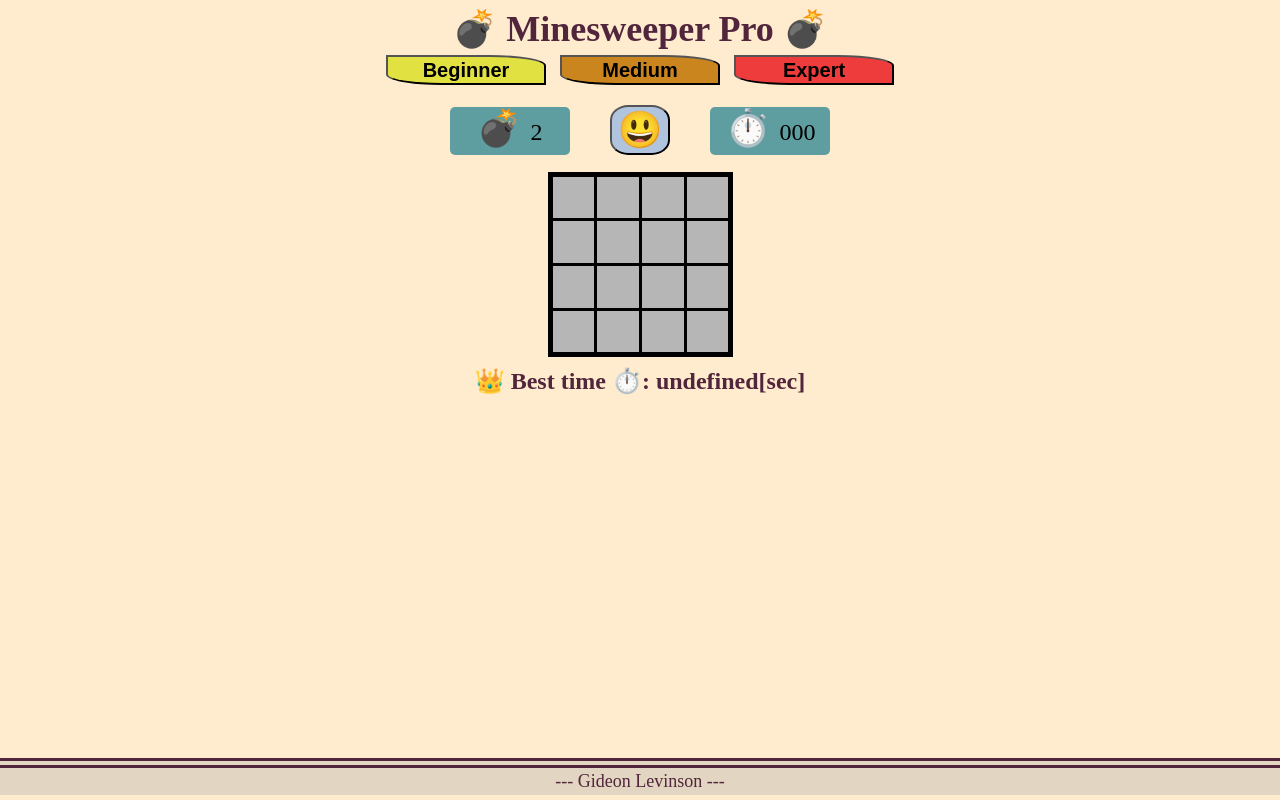
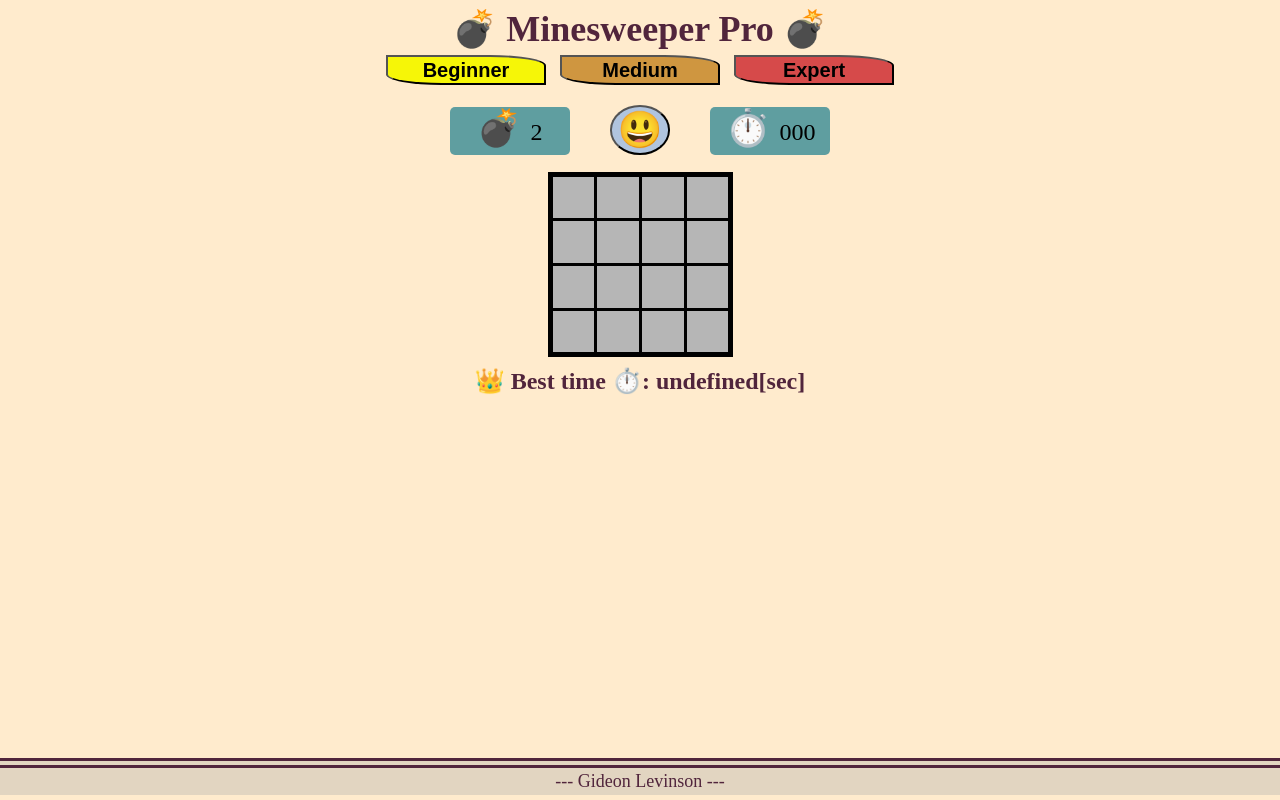
Before and after one commit to GideonLevinson/Mines-Sweeper-Sprint1, a plain HTML site: page index.html in a window 1280 px wide. In both pictures the pointer is over the button "Beginner". Drawn offline with Linux system fonts and the light colour scheme.

Commit message:
add some CSS

```diff
--- a/css/styles.css
+++ b/css/styles.css
@@ -17,16 +17,30 @@ body {
     font-weight: bold;
 }
 
+.level:hover {
+    cursor: pointer;
+
+}
+
 .level1 {
     background-color: rgb(225, 225, 65);
 }
+.level1:hover {
+    background-color: rgb(246, 246, 7);
+}
 
 .level2 {
-    background-color: rgb(202, 133, 30);
+    background-color: rgb(207, 150, 64);
+}
+.level2:hover {
+    background-color: rgb(247, 149, 3);
 }
 
 .level3 {
-    background-color: rgb(238, 60, 60);
+    background-color: rgb(214, 74, 74);
+}
+.level3:hover {
+    background-color: rgb(247, 3, 3);
 }
 
 .user-panel {
@@ -65,10 +79,14 @@ body {
 
 .restart button {
     font-size: 36px;
-    border-radius: 30%;
+    border-radius: 50%;
     block-size: 50px;
     background-color: lightsteelblue;
     margin: 5px 20px;
+}
+.restart button:hover {
+background-color: rgb(237, 242, 249);
+cursor: pointer;
 }
 
 table,
@@ -94,6 +112,7 @@ td {
 
 .board td:hover {
     background-color: rgb(241, 247, 82);
+    cursor: pointer;
 }
 
 h1 {
```
